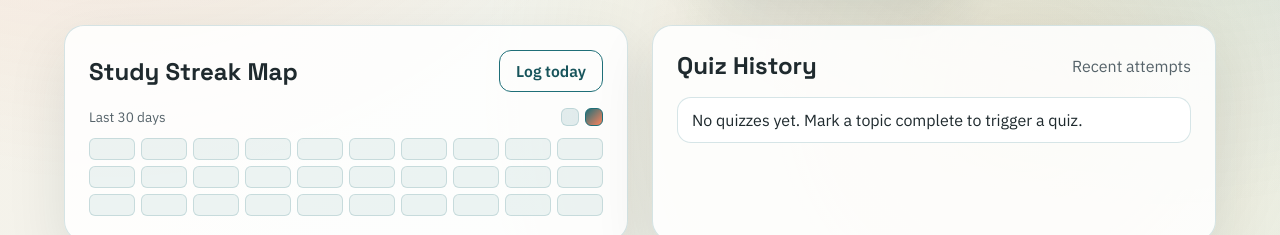
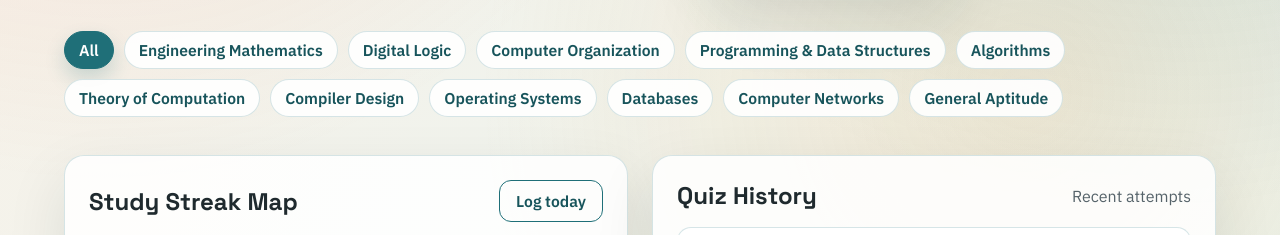
Before and after one commit to Ishaqshaik99/gate2027, a website: page index.html in a window 1280 px wide. Shown: the part 548-783 px from the top of the page. Drawn offline with Linux system fonts and the light colour scheme.

Commit message:
Add subject navbar navigation

```diff
--- a/app.js
+++ b/app.js
@@ -1136,7 +1136,7 @@ const state = {
   focus: store.get(STORAGE_KEYS.focus, ["", "", ""]),
   studyLog: store.get(STORAGE_KEYS.studyLog, []),
   quizLog: store.get(STORAGE_KEYS.quizLog, []),
-  view: store.get(STORAGE_KEYS.view, { category: "", topic: "" }),
+  view: store.get(STORAGE_KEYS.view, { category: "", topic: "", filter: "All" }),
   customResources: store.get(STORAGE_KEYS.customResources, []),
   lastQuizTopic: null,
 };
@@ -1152,6 +1152,7 @@ const elements = {
   statScore: document.getElementById("statScore"),
   statStreak: document.getElementById("statStreak"),
   statBest: document.getElementById("statBest"),
+  subjectNav: document.getElementById("subjectNav"),
   streakGrid: document.getElementById("streakGrid"),
   quizHistory: document.getElementById("quizHistory"),
   logStudy: document.getElementById("logStudy"),
@@ -1251,6 +1252,8 @@ const dedupeResources = (resources) => {
     return true;
   });
 };
+
+const getSubjectCategories = () => syllabusData.map((section) => section.category);
 
 const registerCustomResources = () => {
   if (!state.customResources?.length) return;
@@ -1641,6 +1644,45 @@ const showToast = (message) => {
   window.setTimeout(() => elements.toast.classList.add("hidden"), 2400);
 };
 
+const renderSubjectNav = () => {
+  if (!elements.subjectNav) return;
+  elements.subjectNav.innerHTML = "";
+  const subjects = getSubjectCategories();
+  const items = ["All", ...subjects];
+
+  items.forEach((subject) => {
+    const button = document.createElement("button");
+    button.type = "button";
+    button.textContent = subject;
+    const isActive =
+      (subject === "All" && (!state.view.filter || state.view.filter === "All")) ||
+      state.view.filter === subject;
+    if (isActive) {
+      button.classList.add("active");
+    }
+    button.addEventListener("click", () => {
+      if (subject === "All") {
+        state.view.filter = "All";
+        store.set(STORAGE_KEYS.view, state.view);
+        renderSubjectNav();
+        renderResourcesLibrary();
+        return;
+      }
+
+      state.view.filter = subject;
+      state.view.category = subject;
+      const section = syllabusData.find((item) => item.category === subject);
+      state.view.topic = section?.items[0]?.id || "";
+      store.set(STORAGE_KEYS.view, state.view);
+      renderSubjectNav();
+      renderTopicExplorer();
+      renderResourcesLibrary();
+      document.getElementById("topicStudio")?.scrollIntoView({ behavior: "smooth" });
+    });
+    elements.subjectNav.appendChild(button);
+  });
+};
+
 const renderSyllabus = () => {
   elements.syllabus.innerHTML = "";
   syllabusData.forEach((section) => {
@@ -1938,6 +1980,9 @@ const renderTopicExplorer = () => {
   if (!state.view.category || !categories.includes(state.view.category)) {
     state.view.category = categories[0];
   }
+  if (!state.view.filter) {
+    state.view.filter = "All";
+  }
 
   elements.subjectSelect.innerHTML = "";
   categories.forEach((category) => {
@@ -2007,7 +2052,10 @@ const renderTopicExplorer = () => {
 const renderResourcesLibrary = () => {
   const query = (elements.resourceSearch?.value || "").trim().toLowerCase();
   elements.resourcesGrid.innerHTML = "";
-  getAllCategories().forEach((category) => {
+  const filter = state.view?.filter || "All";
+  const categories = getAllCategories().filter((category) => filter === "All" || category === filter);
+
+  categories.forEach((category) => {
     const resources = dedupeResources(getResourcesForCategory(category));
     const filtered = query
       ? resources.filter((resource) => {
@@ -2568,6 +2616,7 @@ const renderAll = () => {
   renderTests();
   renderStreakGrid();
   renderQuizHistory();
+  renderSubjectNav();
   populateResourceCategories();
   renderResourcesLibrary();
   populateDoubtTopics();
--- a/index.html
+++ b/index.html
@@ -78,6 +78,8 @@
           </div>
         </div>
       </section>
+
+      <nav class="subject-nav" id="subjectNav" aria-label="Subjects"></nav>
 
       <section class="grid two-col" id="insights">
         <div class="card">
--- a/styles.css
+++ b/styles.css
@@ -208,6 +208,35 @@ button.danger {
   display: grid;
   gap: 16px;
   grid-template-columns: repeat(auto-fit, minmax(190px, 1fr));
+}
+
+.subject-nav {
+  margin-top: 24px;
+  display: flex;
+  flex-wrap: wrap;
+  gap: 10px;
+  padding: 10px 0;
+}
+
+.subject-nav button {
+  border: 1px solid var(--card-border);
+  background: rgba(255, 255, 255, 0.9);
+  color: var(--accent-strong);
+  padding: 8px 14px;
+  border-radius: 999px;
+  font-weight: 600;
+  box-shadow: none;
+}
+
+.subject-nav button.active {
+  background: var(--accent);
+  color: white;
+  border-color: var(--accent);
+  box-shadow: 0 10px 20px rgba(31, 111, 120, 0.2);
+}
+
+.subject-nav button:hover {
+  transform: translateY(-1px);
 }
 
 .stat-card {
```
